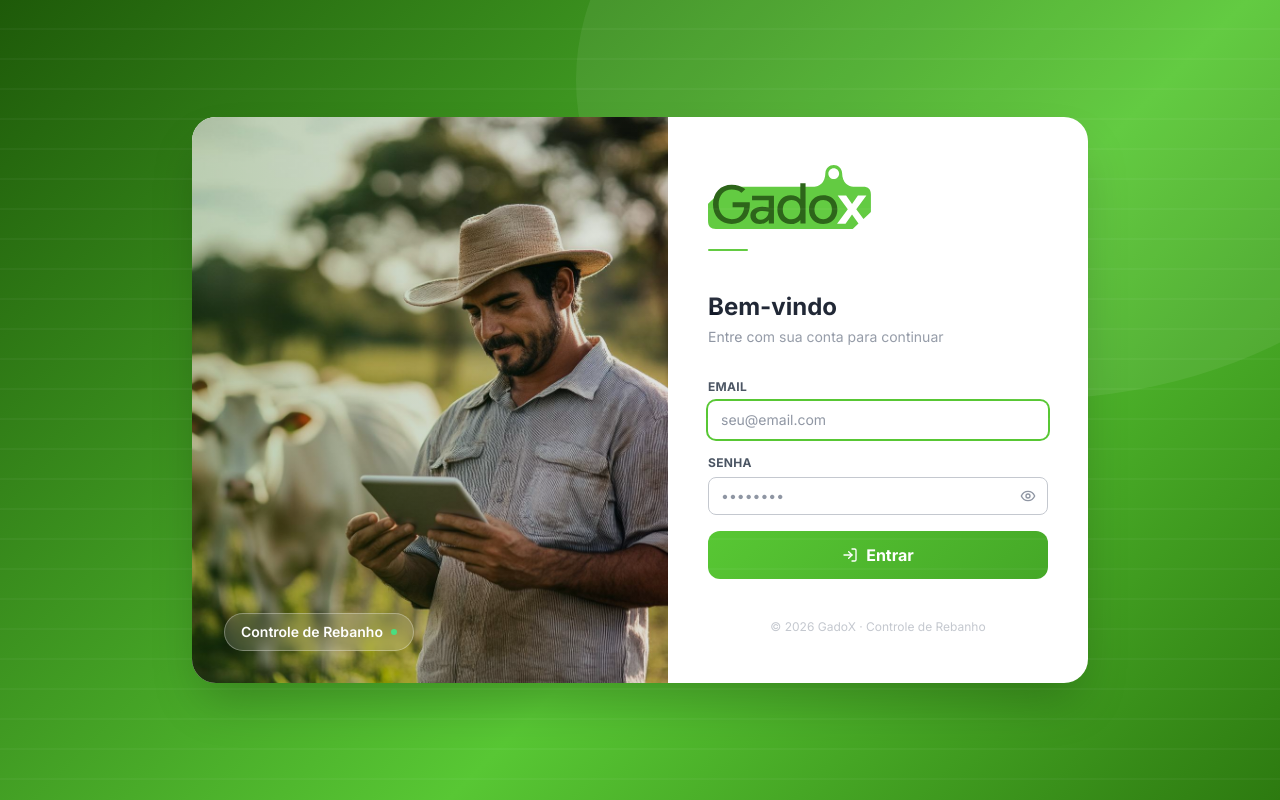
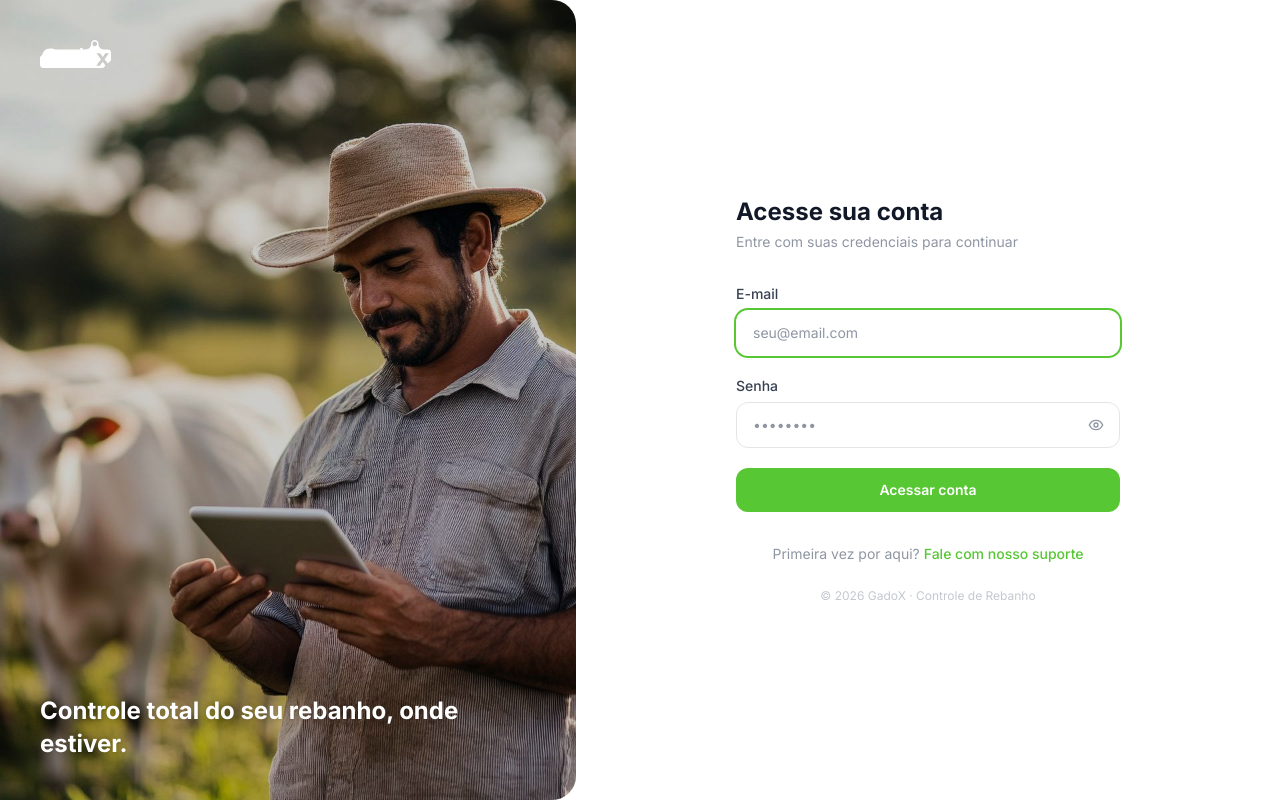
Before and after one commit to gadox-com/app, a React (Vite) app: page / in a window 1280 px wide. Built offline with nearby package versions, Linux system fonts and the light colour scheme.

Commit message:
login: novo design estilo ASAAS

```diff
--- a/src/pages/Login.jsx
+++ b/src/pages/Login.jsx
@@ -2,7 +2,7 @@ import { useState } from 'react'
 import { supabase } from '../lib/supabase'
 import { LOGO_BASE64 } from '../assets/logo.js'
 import { FAZENDA_BG } from '../assets/fazenda_bg.js'
-import { Eye, EyeOff, LogIn } from 'lucide-react'
+import { Eye, EyeOff } from 'lucide-react'
 
 export default function Login({ onLogin }) {
   const [email, setEmail] = useState('')
@@ -28,47 +28,41 @@ export default function Login({ onLogin }) {
   }
 
   return (
-    <div className="min-h-screen flex items-center justify-center p-6" style={{ background: 'linear-gradient(135deg, #1E5A09 0%, #58C734 60%, #2d7a10 100%)', position: 'relative' }}>
-      {/* Linhas horizontais via SVG */}
-      <svg style={{ position:'absolute', inset:0, width:'100%', height:'100%', pointerEvents:'none' }} xmlns="http://www.w3.org/2000/svg">
-        <defs>
-          <pattern id="lines" x="0" y="0" width="100%" height="30" patternUnits="userSpaceOnUse">
-            <line x1="0" y1="29" x2="10000" y2="29" stroke="rgba(255,255,255,0.07)" strokeWidth="1"/>
-          </pattern>
-        </defs>
-        <rect width="100%" height="100%" fill="url(#lines)"/>
-        <ellipse cx="80%" cy="10%" rx="35%" ry="40%" fill="rgba(255,255,255,0.07)"/>
-      </svg>
-      <div className="w-full max-w-4xl bg-white rounded-3xl overflow-hidden flex shadow-2xl" style={{ minHeight: '520px' }}>
+    <div className="min-h-screen flex bg-white">
 
-        {/* ESQUERDA — foto */}
-        <div className="hidden lg:block flex-1 relative overflow-hidden">
+      {/* ESQUERDA — imagem */}
+      <div className="hidden lg:block w-[45%] flex-shrink-0 relative overflow-hidden rounded-r-3xl">
         <img
           src={FAZENDA_BG}
           alt="GadoX"
           className="absolute inset-0 w-full h-full object-cover"
         />
-          <div className="absolute inset-0" style={{ background: 'linear-gradient(to right, rgba(30,90,9,0.3), rgba(0,0,0,0.1))' }} />
-          {/* Badge sobre a foto */}
-          <div className="absolute bottom-8 left-8">
-            <div className="inline-flex items-center gap-2 px-4 py-2 rounded-full" style={{ background: 'rgba(255,255,255,0.15)', backdropFilter: 'blur(8px)', border: '1px solid rgba(255,255,255,0.3)' }}>
-              <span className="text-white text-sm font-semibold">Controle de Rebanho</span>
-              <span className="w-1.5 h-1.5 rounded-full bg-green-400" />
+        <div className="absolute inset-0 bg-black/20" />
+
+        {/* Logo sobre a imagem */}
+        <div className="absolute top-10 left-10">
+          <img src={LOGO_BASE64} alt="GadoX" style={{ height: 28, width: 'auto', filter: 'brightness(0) invert(1)' }} />
         </div>
+
+        {/* Badge inferior */}
+        <div className="absolute bottom-10 left-10 right-10">
+          <p className="text-white text-2xl font-bold leading-snug drop-shadow">
+            Controle total do seu rebanho, onde estiver.
+          </p>
         </div>
       </div>
 
       {/* DIREITA — formulário */}
-        <div className="w-full lg:w-[420px] flex-shrink-0 flex flex-col justify-center px-10 py-12">
+      <div className="flex-1 flex items-center justify-center px-8 py-12">
+        <div className="w-full max-w-sm">
 
-          {/* Logo */}
-          <div className="mb-10">
-            <img src={LOGO_BASE64} alt="GadoX" className="h-16 w-auto object-contain" />
-            <div className="w-10 h-0.5 mt-5 rounded-full" style={{ background: '#58C734' }} />
+          {/* Logo mobile */}
+          <div className="lg:hidden mb-10">
+            <img src={LOGO_BASE64} alt="GadoX" style={{ height: 28, width: 'auto' }} />
           </div>
 
-          <h2 className="text-2xl font-bold text-gray-900 mb-1">Bem-vindo</h2>
-          <p className="text-sm text-gray-400 mb-8">Entre com sua conta para continuar</p>
+          <h2 className="text-2xl font-bold text-gray-900 mb-1">Acesse sua conta</h2>
+          <p className="text-sm text-gray-400 mb-8">Entre com suas credenciais para continuar</p>
 
           {error && (
             <div className="mb-5 p-3 bg-red-50 border border-red-100 rounded-xl text-red-600 text-sm">
@@ -76,12 +70,12 @@ export default function Login({ onLogin }) {
             </div>
           )}
 
-          <form onSubmit={handleSubmit} className="space-y-4">
+          <form onSubmit={handleSubmit} className="space-y-5">
             <div>
-              <label className="label">Email</label>
+              <label className="block text-sm font-medium text-gray-700 mb-1.5">E-mail</label>
               <input
                 type="email"
-                className="input-field"
+                className="w-full px-4 py-3 rounded-xl border border-gray-200 text-sm text-gray-900 focus:outline-none focus:ring-2 focus:ring-orange-500 focus:border-transparent transition-all bg-white"
                 placeholder="seu@email.com"
                 value={email}
                 onChange={e => setEmail(e.target.value)}
@@ -90,32 +84,44 @@ export default function Login({ onLogin }) {
             </div>
 
             <div>
-              <label className="label">Senha</label>
+              <div className="flex items-center justify-between mb-1.5">
+                <label className="block text-sm font-medium text-gray-700">Senha</label>
+              </div>
               <div className="relative">
                 <input
                   type={showPass ? 'text' : 'password'}
-                  className="input-field pr-10"
+                  className="w-full px-4 py-3 rounded-xl border border-gray-200 text-sm text-gray-900 focus:outline-none focus:ring-2 focus:ring-orange-500 focus:border-transparent transition-all pr-12 bg-white"
                   placeholder="••••••••"
                   value={password}
                   onChange={e => setPassword(e.target.value)}
                   required
                 />
                 <button type="button" onClick={() => setShowPass(!showPass)}
-                  className="absolute right-3 top-1/2 -translate-y-1/2 text-gray-400 hover:text-gray-600 transition-colors">
+                  className="absolute right-4 top-1/2 -translate-y-1/2 text-gray-400 hover:text-gray-600 transition-colors">
                   {showPass ? <EyeOff size={16} /> : <Eye size={16} />}
                 </button>
               </div>
             </div>
 
             <button type="submit" disabled={loading}
-              className="w-full disabled:opacity-60 text-white font-bold py-3 rounded-xl transition-all flex items-center justify-center gap-2 mt-2"
-              style={{ background: 'linear-gradient(135deg, #58C734, #45a827)' }}>
-              <LogIn size={16} />
-              {loading ? 'Entrando...' : 'Entrar'}
+              className="w-full bg-orange-500 hover:bg-orange-600 disabled:opacity-60 text-white font-semibold py-3 rounded-xl transition-colors text-sm mt-2">
+              {loading ? 'Entrando...' : 'Acessar conta'}
             </button>
           </form>
 
-          <p className="text-center text-gray-300 text-xs mt-10">
+          <p className="text-center text-sm text-gray-400 mt-8">
+            Primeira vez por aqui?{' '}
+            <a
+              href="https://wa.me/5500000000000?text=Olá! Quero contratar o GadoX."
+              target="_blank"
+              rel="noopener noreferrer"
+              className="text-orange-500 hover:text-orange-600 font-medium transition-colors"
+            >
+              Fale com nosso suporte
+            </a>
+          </p>
+
+          <p className="text-center text-gray-300 text-xs mt-6">
             © {new Date().getFullYear()} GadoX · Controle de Rebanho
           </p>
         </div>
```
Lines whose indentation alone changed are shown as unchanged.
